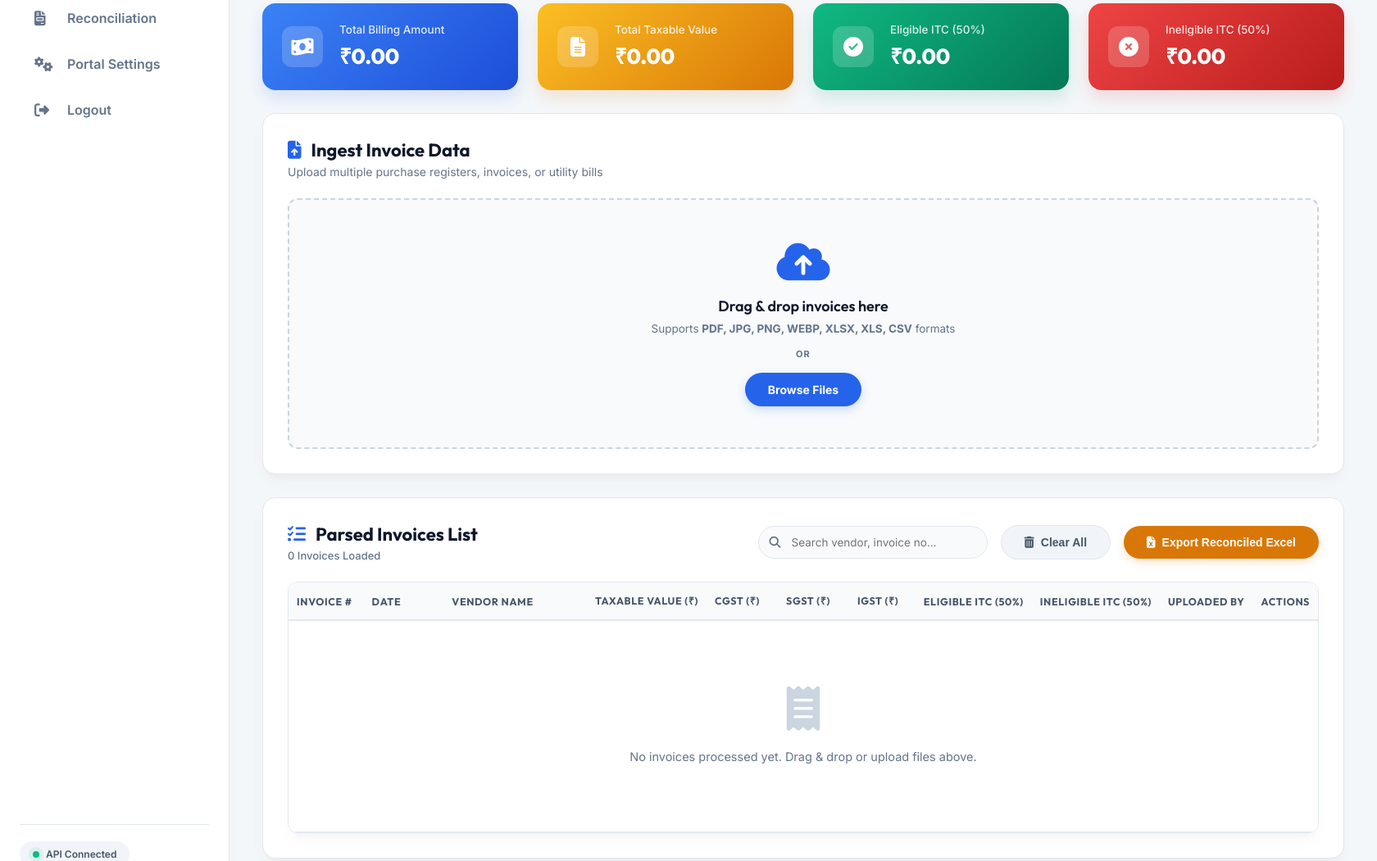
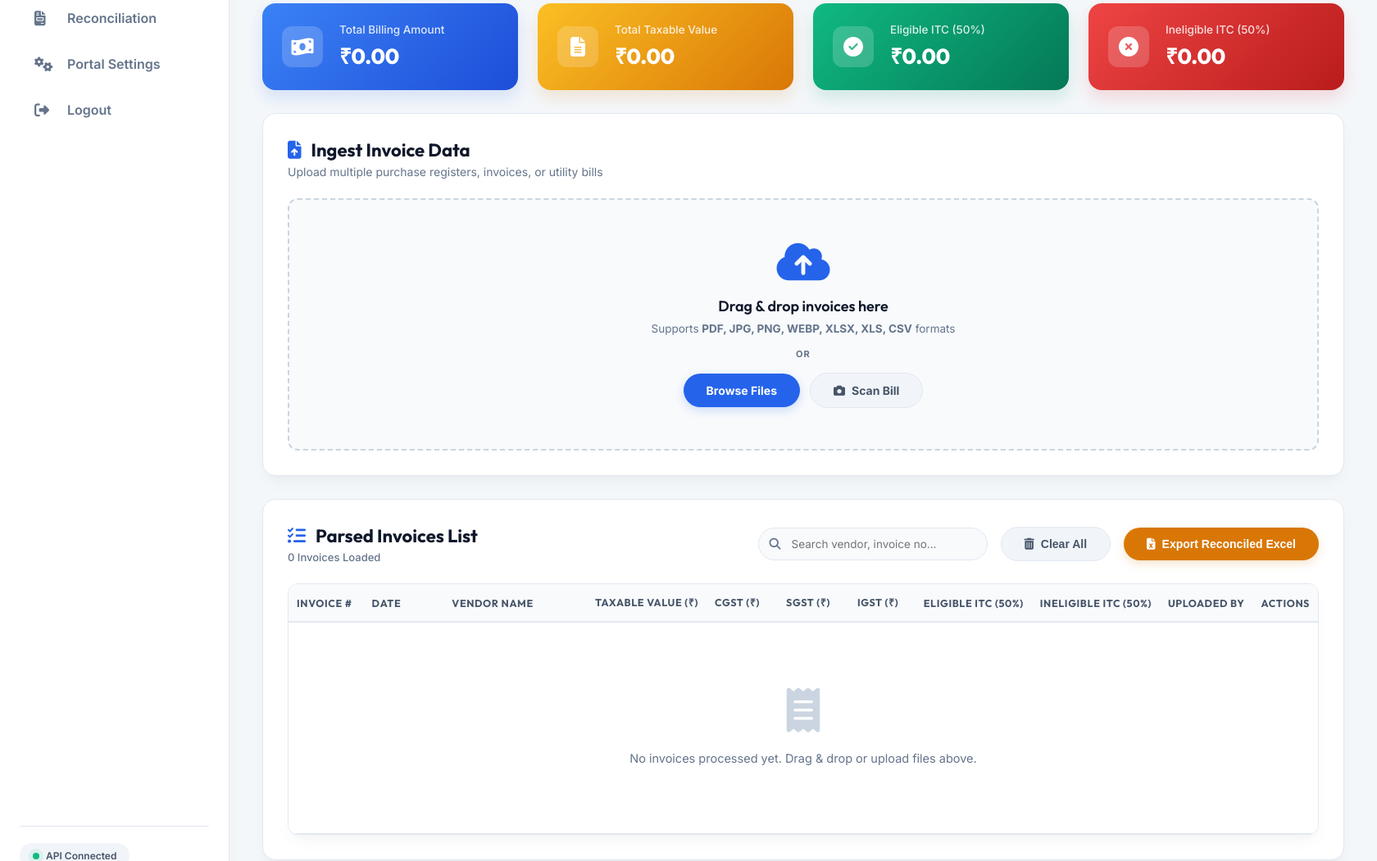
Before and after one commit to jayant1345/Gst_calculation, a Flask app: page / in a window 1680 px wide. Shown: the part 250-1301 px from the top of the page at 82% size. Run offline with Flask 3, Linux system fonts and the light colour scheme; the visitor is signed in with stand-in values (Sample User, id 1); data that the repository does not hold is empty; some libraries are stand-ins or nearby versions.

Commit message:
Add mobile/desktop camera scan button for invoices
Scan Bill uses a file input with capture=environment so it opens the
camera directly on mobile, while degrading to a normal file picker on
desktop. Reuses the existing upload pipeline, so scanned images are
OCR'd and saved under the logged-in user exactly like any other upload.

Also fixes a crash in process-invoices: when Claude returns null for a
tax field (common on non-invoice or partial scans), dict.get(key, 0.0)
doesn't catch it since the key is present with value None, causing
None + None + None to throw. Invoice fields are now normalized to safe
defaults before use.

```diff
--- a/app.py
+++ b/app.py
@@ -643,27 +643,36 @@ def process_invoices():
             conn = get_db_connection()
             cur = conn.cursor()
             for inv in parsed_list:
-                total_gst = inv.get("cgst", 0.0) + inv.get("sgst", 0.0) + inv.get("igst", 0.0)
+                inv["invoice_number"] = inv.get("invoice_number") or "N/A"
+                inv["invoice_date"] = inv.get("invoice_date") or "N/A"
+                inv["vendor_name"] = inv.get("vendor_name") or "Unknown Vendor"
+                for field in ("taxable_value", "cgst", "sgst", "igst"):
+                    try:
+                        inv[field] = float(inv.get(field) or 0.0)
+                    except (TypeError, ValueError):
+                        inv[field] = 0.0
+
+                total_gst = inv["cgst"] + inv["sgst"] + inv["igst"]
                 eligible = round(total_gst * 0.5, 2)
                 ineligible = round(total_gst * 0.5, 2)
 
                 cur.execute('''
                     INSERT INTO invoices (user_id, invoice_number, invoice_date, vendor_name, taxable_value, cgst, sgst, igst, eligible_itc, ineligible_itc)
                     VALUES (%s, %s, %s, %s, %s, %s, %s, %s, %s, %s) RETURNING id
-                ''', (user_id, inv.get("invoice_number", ""), inv.get("invoice_date", ""), inv.get("vendor_name", ""),
-                      inv.get("taxable_value", 0.0), inv.get("cgst", 0.0), inv.get("sgst", 0.0), inv.get("igst", 0.0),
+                ''', (user_id, inv["invoice_number"], inv["invoice_date"], inv["vendor_name"],
+                      inv["taxable_value"], inv["cgst"], inv["sgst"], inv["igst"],
                       eligible, ineligible))
 
                 db_id = cur.fetchone()[0]
                 results.append({
                     "id": db_id,
-                    "invoice_number": inv.get("invoice_number", ""),
-                    "invoice_date": inv.get("invoice_date", ""),
-                    "vendor_name": inv.get("vendor_name", ""),
-                    "taxable_value": inv.get("taxable_value", 0.0),
-                    "cgst": inv.get("cgst", 0.0),
-                    "sgst": inv.get("sgst", 0.0),
-                    "igst": inv.get("igst", 0.0),
+                    "invoice_number": inv["invoice_number"],
+                    "invoice_date": inv["invoice_date"],
+                    "vendor_name": inv["vendor_name"],
+                    "taxable_value": inv["taxable_value"],
+                    "cgst": inv["cgst"],
+                    "sgst": inv["sgst"],
+                    "igst": inv["igst"],
                     "eligible_itc": eligible,
                     "ineligible_itc": ineligible,
                     "filename": filename
--- a/static/app.js
+++ b/static/app.js
@@ -5,6 +5,7 @@ document.addEventListener('DOMContentLoaded', () => {
     // DOM Elements
     const dropZone = document.getElementById('drop-zone');
     const fileInput = document.getElementById('file-input');
+    const cameraInput = document.getElementById('camera-input');
     const progressContainer = document.getElementById('progress-container');
     const progressList = document.getElementById('progress-list');
     const tableBody = document.getElementById('invoice-table-body');
@@ -76,6 +77,13 @@ document.addEventListener('DOMContentLoaded', () => {
         if (fileInput.files.length > 0) {
             handleFileUpload(fileInput.files);
         }
+    });
+
+    cameraInput.addEventListener('change', () => {
+        if (cameraInput.files.length > 0) {
+            handleFileUpload(cameraInput.files);
+        }
+        cameraInput.value = '';
     });
 
     // File Upload handling
--- a/static/style.css
+++ b/static/style.css
@@ -397,6 +397,14 @@ body {
     margin-bottom: 16px;
 }
 
+.upload-btn-row {
+    display: flex;
+    justify-content: center;
+    align-items: center;
+    gap: 12px;
+    flex-wrap: wrap;
+}
+
 /* Button Customization */
 .btn {
     display: inline-flex;
--- a/templates/index.html
+++ b/templates/index.html
@@ -136,8 +136,14 @@
                         <h3>Drag & drop invoices here</h3>
                         <p>Supports <strong>PDF, JPG, PNG, WEBP, XLSX, XLS, CSV</strong> formats</p>
                         <span class="or-separator">or</span>
-                        <label for="file-input" class="btn btn-primary">Browse Files</label>
+                        <div class="upload-btn-row">
+                            <label for="file-input" class="btn btn-primary">Browse Files</label>
+                            <label for="camera-input" class="btn btn-secondary">
+                                <i class="fa-solid fa-camera"></i> Scan Bill
+                            </label>
+                        </div>
                         <input type="file" id="file-input" multiple accept=".pdf,.png,.jpg,.jpeg,.webp,.xlsx,.xls,.csv" style="display: none;">
+                        <input type="file" id="camera-input" accept="image/*" capture="environment" style="display: none;">
                     </div>
                 </div>
 
```
